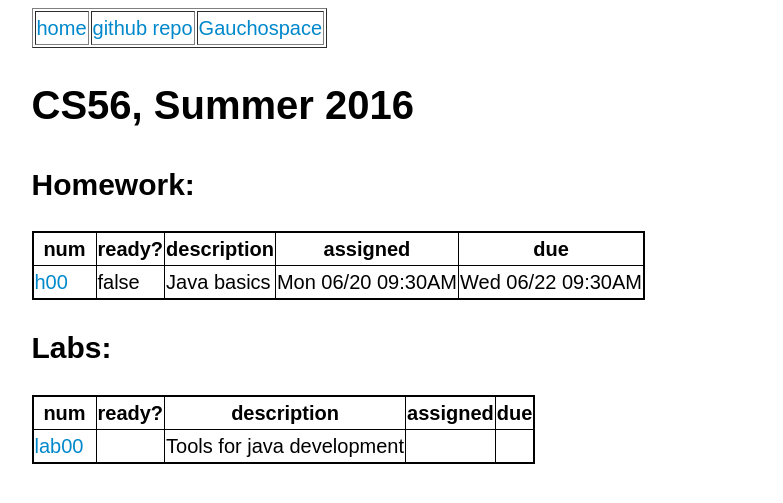
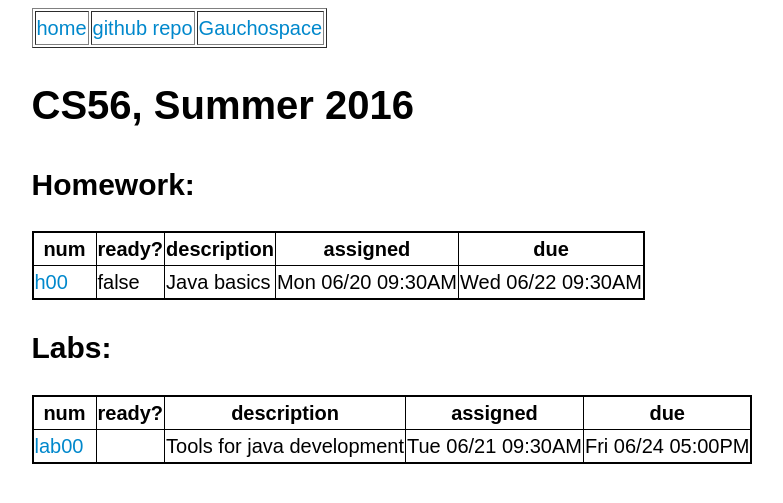
Before and after one commit to UCSB-CS56-M16/UCSB-CS56-M16.github.io, a Jekyll site: the page built from index.md, in a window 1280 px wide. Shown: the top 503 px of the page, without its empty margins (210-993 px from the left). Built offline with Jekyll 4.4.1, drawn with Linux system fonts in a browser that asks for light colours.

Commit message:
Update index.md

```diff
--- a/_lab/lab00/index.md
+++ b/_lab/lab00/index.md
@@ -2,6 +2,8 @@
 layout: lab
 num: lab00
 desc: "Tools for java development"
+assigned: 2016-06-21 09:30:00.00+8
+due: 2016-06-24 17:00:00.00+8
 ---
 
 # lab00: tools for java development
```
